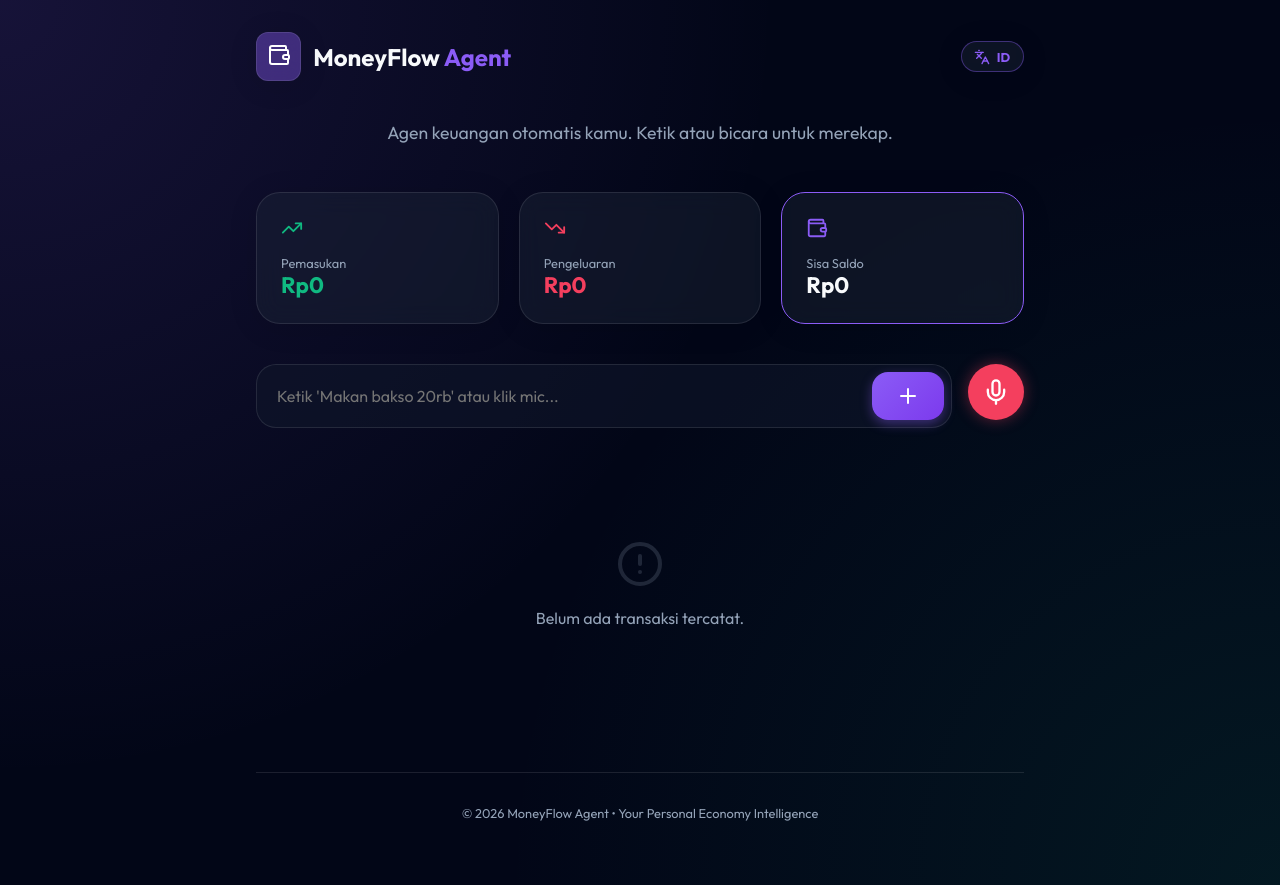
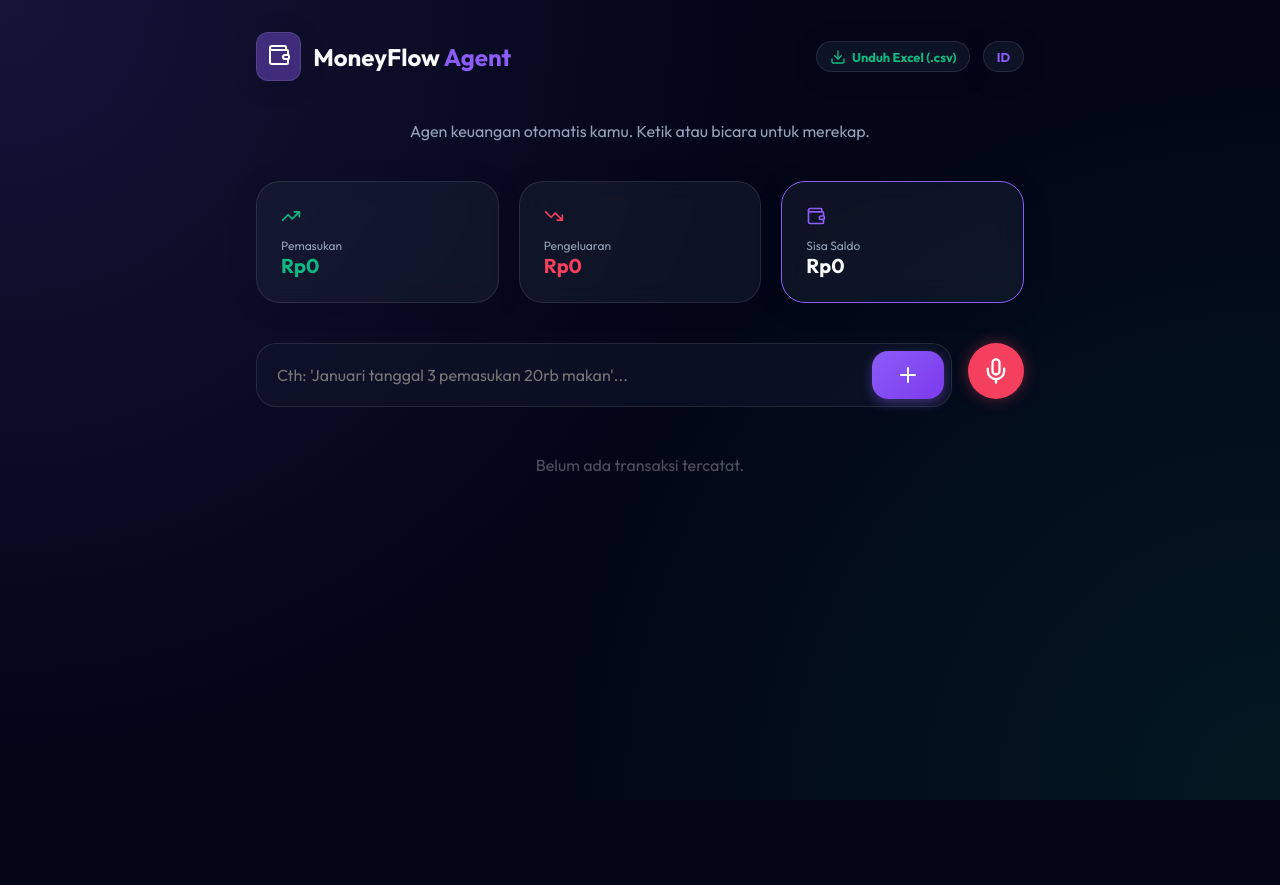
Before and after one commit to vallenpren/Research-Flow-Agent, a React (Vite) app: page / in a window 1280 px wide. After the commit the page ends 800 px from the top, so only its background shows below. Built offline with nearby package versions, Linux system fonts and the light colour scheme.

Commit message:
feat: improved NLP parsing and added Excel export

```diff
--- a/src/App.tsx
+++ b/src/App.tsx
@@ -9,7 +9,9 @@ import {
   Languages,
   Trash2,
   BarChart3,
-  AlertCircle
+  AlertCircle,
+  Download,
+  CheckCircle2
 } from 'lucide-react';
 import { motion, AnimatePresence } from 'framer-motion';
 import {
@@ -45,6 +47,7 @@ const translations = {
     bal: "Current Balance",
     chart_title: "Financial Trends (Daily)",
     btn_clear: "Reset Data",
+    btn_export: "Export to Excel",
     table_in: "Income Record",
     table_out: "Expense Record",
     table_hist: "Daily Balance History",
@@ -58,13 +61,14 @@ const translations = {
     title: "MoneyFlow",
     agent: "Agent",
     tagline: "Agen keuangan otomatis kamu. Ketik atau bicara untuk merekap.",
-    placeholder: "Ketik 'Makan bakso 20rb' atau klik mic...",
+    placeholder: "Cth: 'Januari tanggal 3 pemasukan 20rb makan'...",
     listening: "Mendengarkan...",
     inc: "Pemasukan",
     exp: "Pengeluaran",
     bal: "Sisa Saldo",
     chart_title: "Tren Keuangan (Harian)",
     btn_clear: "Reset Data",
+    btn_export: "Unduh Excel (.csv)",
     table_in: "Tabel Pemasukan",
     table_out: "Tabel Pengeluaran",
     table_hist: "Tabel Riwayat Saldo",
@@ -74,6 +78,13 @@ const translations = {
     col_rem: "Sisa",
     no_data: "Belum ada transaksi tercatat."
   }
+};
+
+const monthsMap: { [key: string]: number } = {
+  januari: 0, january: 0, february: 1, februari: 1, march: 2, maret: 2,
+  april: 3, may: 4, mei: 4, june: 5, juni: 5, july: 6, juli: 6,
+  august: 7, agustus: 7, september: 8, october: 9, oktober: 9,
+  november: 10, december: 11, desember: 11
 };
 
 const App: React.FC = () => {
@@ -86,59 +97,75 @@ const App: React.FC = () => {
     return saved ? JSON.parse(saved) : [];
   });
 
-  // Persist Data
   useEffect(() => {
     localStorage.setItem('moneyflow_data', JSON.stringify(transactions));
   }, [transactions]);
 
-  // --- CORE LOGIC: PARSING ---
+  // --- IMPROVED NLP PARSING ---
   const processInput = (input: string) => {
     if (!input.trim()) return;
 
-    // Detection logic for Indonesian & English amounts
-    // Supports 20rb, 20.000, 20k, 1juta, etc.
+    const lower = input.toLowerCase();
+
+    // 1. Extract Amount
     const amountMatch = input.match(/(\d+[\d,.]*)[\s.]*(rb|ribu|k|000|juta|jt|million|m)?/i);
     let amount = 0;
-
     if (amountMatch) {
       let rawNum = amountMatch[1].replace(/[,.]/g, '');
       amount = parseInt(rawNum);
       const suffix = (amountMatch[2] || '').toLowerCase();
-
       if (suffix.includes('rb') || suffix.includes('ribu') || suffix.includes('k')) amount *= 1000;
       if (suffix.includes('juta') || suffix.includes('jt') || suffix.includes('million') || suffix.includes('m')) amount *= 1000000;
     }
 
-    const lower = input.toLowerCase();
+    // 2. Extract Date & Month
+    let targetDate = new Date();
+    const dayMatch = lower.match(/tanggal\s+(\d+)|date\s+(\d+)/i);
+    const day = dayMatch ? parseInt(dayMatch[1] || dayMatch[2]) : targetDate.getDate();
+
+    let monthFound = targetDate.getMonth();
+    for (const m in monthsMap) {
+      if (lower.includes(m)) {
+        monthFound = monthsMap[m];
+        break;
+      }
+    }
+    targetDate.setMonth(monthFound);
+    targetDate.setDate(day);
+
+    // 3. Extract Type
     let type: 'income' | 'expense' = 'expense';
-    // Income keywords
-    const incWords = ['gaji', 'masuk', 'pemasukan', 'income', 'tambah', 'bonus', 'salary', 'received'];
-    if (incWords.some(w => lower.includes(w))) {
-      type = 'income';
-    }
+    const incWords = ['gaji', 'masuk', 'pemasukan', 'income', 'tambah', 'bonus', 'received', 'untung'];
+    if (incWords.some(w => lower.includes(w))) type = 'income';
+
+    // 4. Extract Description
+    let description = input
+      .replace(/(\d+[\d,.]*)[\s.]*(rb|ribu|k|000|juta|jt|million|m)?/i, '')
+      .replace(/tanggal\s+\d+|date\s+\d+/gi, '')
+      .replace(new RegExp(Object.keys(monthsMap).join('|'), 'gi'), '')
+      .replace(/pemasukan|pengeluaran|income|expense|masuk|keluar/gi, '')
+      .trim();
+
+    if (!description) description = type === 'income' ? 'Pemasukan' : 'Pengeluaran';
 
     if (amount > 0) {
       const newTx: Transaction = {
         id: Date.now().toString(),
-        date: new Date().toISOString().split('T')[0],
-        description: input.replace(/(\d+).*/, '').trim() || (type === 'income' ? 'Income' : 'Expense'),
+        date: targetDate.toISOString().split('T')[0],
+        description,
         amount,
         type
       };
       setTransactions([newTx, ...transactions]);
       setFinanceInput('');
     } else {
-      alert(lang === 'id' ? "Duh, nominal uangnya tidak terbaca. Coba ketik: 'Bakso 20rb'" : "Amount not detected. Try: 'Lunch 50k'");
+      alert(lang === 'id' ? "Format tidak terbaca. Contoh: 'Gaji 5juta bulan Januari tanggal 2'" : "Format error. Example: 'Salary 5000 in January date 2'");
     }
   };
 
-  // --- VOICE ACTION ---
   const toggleListening = () => {
     const SpeechRecognition = (window as any).SpeechRecognition || (window as any).webkitSpeechRecognition;
-    if (!SpeechRecognition) {
-      alert("Speech recognition not supported in this browser.");
-      return;
-    }
+    if (!SpeechRecognition) return;
     const recognition = new SpeechRecognition();
     recognition.lang = lang === 'id' ? 'id-ID' : 'en-US';
     recognition.onstart = () => setIsListening(true);
@@ -151,7 +178,29 @@ const App: React.FC = () => {
     recognition.start();
   };
 
-  // --- CALCULATIONS ---
+  // --- DATA EXPORT TO EXCEL (CSV) ---
+  const exportToCSV = () => {
+    const headers = ["Date", "Description", "Type", "Amount"];
+    const rows = transactions.map(tx => [
+      tx.date,
+      tx.description,
+      tx.type.toUpperCase(),
+      tx.amount
+    ]);
+
+    let csvContent = "data:text/csv;charset=utf-8,"
+      + headers.join(",") + "\n"
+      + rows.map(e => e.join(",")).join("\n");
+
+    const encodedUri = encodeURI(csvContent);
+    const link = document.createElement("a");
+    link.setAttribute("href", encodedUri);
+    link.setAttribute("download", `MoneyFlow_Report_${new Date().toISOString().split('T')[0]}.csv`);
+    document.body.appendChild(link);
+    link.click();
+    document.body.removeChild(link);
+  };
+
   const totalIn = transactions.filter(tx => tx.type === 'income').reduce((s, tx) => s + tx.amount, 0);
   const totalOut = transactions.filter(tx => tx.type === 'expense').reduce((s, tx) => s + tx.amount, 0);
   const balance = totalIn - totalOut;
@@ -163,18 +212,15 @@ const App: React.FC = () => {
     return acc;
   }, {});
 
-  const chartData = Object.values(groupedByDate).sort((a: any, b: any) => a.date.localeCompare(b.date));
-
-  // Running Balance Calculation
+  const sortedDates = Object.values(groupedByDate).sort((a: any, b: any) => a.date.localeCompare(b.date));
   let running = 0;
-  const historyData = chartData.map((d: any) => {
+  const historyData = sortedDates.map((d: any) => {
     running += (d.in - d.out);
     return { ...d, balance: running };
   });
 
   return (
     <div className="container">
-      {/* Top Navbar */}
       <nav style={{ display: 'flex', justifyContent: 'space-between', alignItems: 'center', marginBottom: '2.5rem' }}>
         <div style={{ display: 'flex', alignItems: 'center', gap: '0.75rem' }}>
           <div className="glass-card" style={{ padding: '0.6rem', borderRadius: '0.75rem', background: 'var(--primary-glow)' }}>
@@ -182,109 +228,88 @@ const App: React.FC = () => {
           </div>
           <span style={{ fontSize: '1.5rem', fontWeight: 'bold' }}>{t.title} <span style={{ color: 'var(--primary)' }}>{t.agent}</span></span>
         </div>
-        <button
-          className="glass-card"
-          style={{ padding: '0.4rem 0.8rem', fontSize: '0.8rem', fontWeight: 'bold', display: 'flex', alignItems: 'center', gap: '0.4rem', border: '1px solid var(--primary-glow)', color: 'var(--primary)' }}
-          onClick={() => setLang(lang === 'id' ? 'en' : 'id')}
-        >
-          <Languages size={16} /> {lang.toUpperCase()}
+        <div style={{ display: 'flex', gap: '0.8rem' }}>
+          <button className="glass-card" style={{ padding: '0.4rem 0.8rem', fontSize: '0.8rem', fontWeight: 'bold', display: 'flex', alignItems: 'center', gap: '0.4rem', color: 'var(--secondary)' }} onClick={exportToCSV}>
+            <Download size={16} /> {t.btn_export}
           </button>
+          <button className="glass-card" style={{ padding: '0.4rem 0.8rem', fontSize: '0.8rem', fontWeight: 'bold', color: 'var(--primary)' }} onClick={() => setLang(lang === 'id' ? 'en' : 'id')}>
+             {lang.toUpperCase()}
+          </button>
+        </div>
       </nav>
 
-      {/* Hero Header */}
-      <motion.div initial={{ opacity: 0, y: 10 }} animate={{ opacity: 1, y: 0 }} style={{ textAlign: 'center', marginBottom: '3rem' }}>
-        <p style={{ color: 'var(--text-muted)', fontSize: '1.1rem' }}>{t.tagline}</p>
+      <motion.div initial={{ opacity: 0, y: 10 }} animate={{ opacity: 1, y: 0 }} style={{ textAlign: 'center', marginBottom: '2.5rem' }}>
+        <p style={{ color: 'var(--text-muted)', fontSize: '1rem' }}>{t.tagline}</p>
       </motion.div>
 
-      {/* Main Stats Card */}
       <div style={{ display: 'grid', gridTemplateColumns: 'repeat(auto-fit, minmax(200px, 1fr))', gap: '1.25rem', marginBottom: '2.5rem' }}>
-        <motion.div whileHover={{ y: -5 }} className="glass-card">
-          <TrendingUp color="var(--secondary)" size={22} style={{ marginBottom: '0.75rem' }} />
-          <p style={{ color: 'var(--text-muted)', fontSize: '0.8rem' }}>{t.inc}</p>
-          <h3 style={{ fontSize: '1.4rem', fontWeight: '700', color: 'var(--secondary)' }}>Rp{totalIn.toLocaleString()}</h3>
-        </motion.div>
-        <motion.div whileHover={{ y: -5 }} className="glass-card">
-          <TrendingDown color="var(--accent)" size={22} style={{ marginBottom: '0.75rem' }} />
-          <p style={{ color: 'var(--text-muted)', fontSize: '0.8rem' }}>{t.exp}</p>
-          <h3 style={{ fontSize: '1.4rem', fontWeight: '700', color: 'var(--accent)' }}>Rp{totalOut.toLocaleString()}</h3>
-        </motion.div>
-        <motion.div whileHover={{ y: -5 }} className="glass-card" style={{ border: '1px solid var(--primary)' }}>
-          <Wallet color="var(--primary)" size={22} style={{ marginBottom: '0.75rem' }} />
-          <p style={{ color: 'var(--text-muted)', fontSize: '0.8rem' }}>{t.bal}</p>
-          <h3 style={{ fontSize: '1.4rem', fontWeight: '700' }}>Rp{balance.toLocaleString()}</h3>
-        </motion.div>
+        <div className="glass-card">
+          <TrendingUp color="var(--secondary)" size={20} />
+          <p style={{ color: 'var(--text-muted)', fontSize: '0.75rem', marginTop: '0.5rem' }}>{t.inc}</p>
+          <h3 style={{ fontSize: '1.25rem', fontWeight: '700', color: 'var(--secondary)' }}>Rp{totalIn.toLocaleString()}</h3>
+        </div>
+        <div className="glass-card">
+          <TrendingDown color="var(--accent)" size={20} />
+          <p style={{ color: 'var(--text-muted)', fontSize: '0.75rem', marginTop: '0.5rem' }}>{t.exp}</p>
+          <h3 style={{ fontSize: '1.25rem', fontWeight: '700', color: 'var(--accent)' }}>Rp{totalOut.toLocaleString()}</h3>
+        </div>
+        <div className="glass-card" style={{ border: '1px solid var(--primary)' }}>
+          <Wallet color="var(--primary)" size={20} />
+          <p style={{ color: 'var(--text-muted)', fontSize: '0.75rem', marginTop: '0.5rem' }}>{t.bal}</p>
+          <h3 style={{ fontSize: '1.25rem', fontWeight: '700' }}>Rp{balance.toLocaleString()}</h3>
+        </div>
       </div>
 
-      <main>
-        {/* Input Control Center */}
       <div style={{ display: 'flex', gap: '1rem', marginBottom: '3rem' }}>
         <div style={{ flex: 1, position: 'relative' }}>
-             <input
-               className="input-field"
-               style={{ height: '4rem', paddingLeft: '1.25rem', fontSize: '1rem', borderRadius: '1.25rem' }}
-               placeholder={isListening ? t.listening : t.placeholder}
-               value={financeInput}
-               onChange={(e) => setFinanceInput(e.target.value)}
-               onKeyDown={(e) => e.key === 'Enter' && processInput(financeInput)}
-             />
-             <motion.button
-               whileTap={{ scale: 0.95 }}
-               className="btn-primary"
-               style={{ position: 'absolute', right: '8px', top: '8px', bottom: '8px', borderRadius: '1rem', padding: '0 1.5rem' }}
-               onClick={() => processInput(financeInput)}
-             >
+           <input className="input-field" style={{ height: '4rem', paddingLeft: '1.25rem', fontSize: '1rem', borderRadius: '1.25rem' }} placeholder={isListening ? t.listening : t.placeholder} value={financeInput} onChange={(e) => setFinanceInput(e.target.value)} onKeyDown={(e) => e.key === 'Enter' && processInput(financeInput)} />
+           <button className="btn-primary" style={{ position: 'absolute', right: '8px', top: '8px', bottom: '8px', borderRadius: '1rem', padding: '0 1.5rem' }} onClick={() => processInput(financeInput)}>
              <Plus size={24} />
-             </motion.button>
+           </button>
         </div>
         <button className={`mic-btn ${isListening ? 'listening' : ''}`} onClick={toggleListening}>
           <Mic size={28} />
         </button>
       </div>
 
-        {/* Charts & Reports */}
       <AnimatePresence>
         {transactions.length > 0 ? (
-            <div style={{ display: 'flex', flexDirection: 'column', gap: '2.5rem' }}>
-
-              {/* Chart Card */}
-              <div className="glass-card" style={{ padding: '2rem' }}>
-                <h4 style={{ marginBottom: '1.5rem', display: 'flex', alignItems: 'center', gap: '0.6rem' }}>
-                  <BarChart3 size={20} color="var(--primary)" /> {t.chart_title}
-                </h4>
-                <div style={{ height: '300px', width: '100%' }}>
+          <div style={{ display: 'flex', flexDirection: 'column', gap: '2rem' }}>
+            <div className="glass-card">
+              <h4 style={{ marginBottom: '1.5rem', display: 'flex', alignItems: 'center', gap: '0.5rem' }}><BarChart3 size={18} /> {t.chart_title}</h4>
+              <div style={{ height: '250px' }}>
                 <ResponsiveContainer width="100%" height="100%">
                   <BarChart data={historyData}>
                     <CartesianGrid strokeDasharray="3 3" stroke="rgba(255,255,255,0.05)" />
-                      <XAxis dataKey="date" stroke="var(--text-muted)" fontSize={12} />
-                      <YAxis stroke="var(--text-muted)" fontSize={12} />
-                      <Tooltip contentStyle={{ background: '#1e293b', border: 'none', borderRadius: '1rem', boxShadow: '0 10px 25px rgba(0,0,0,0.5)' }} />
+                    <XAxis dataKey="date" stroke="var(--text-muted)" fontSize={10} />
+                    <YAxis stroke="var(--text-muted)" fontSize={10} />
+                    <Tooltip contentStyle={{ background: '#1e293b', border: 'none', borderRadius: '1rem' }} />
                     <Legend verticalAlign="top" height={36}/>
-                      <Bar name={t.inc} dataKey="in" fill="var(--secondary)" radius={[6, 6, 0, 0]} />
-                      <Bar name={t.exp} dataKey="out" fill="var(--accent)" radius={[6, 6, 0, 0]} />
+                    <Bar name={t.inc} dataKey="in" fill="var(--secondary)" radius={[4, 4, 0, 0]} />
+                    <Bar name={t.exp} dataKey="out" fill="var(--accent)" radius={[4, 4, 0, 0]} />
                   </BarChart>
                 </ResponsiveContainer>
               </div>
             </div>
 
-              {/* Grid for Tables (Record In & Record Out) */}
-              <div style={{ display: 'grid', gridTemplateColumns: 'repeat(auto-fit, minmax(300px, 1fr))', gap: '2rem' }}>
+            <div style={{ display: 'grid', gridTemplateColumns: 'repeat(auto-fit, minmax(300px, 1fr))', gap: '1.5rem' }}>
               <div className="glass-card">
-                  <h4 style={{ marginBottom: '1rem', color: 'var(--secondary)', display: 'flex', alignItems: 'center', gap: '0.5rem' }}><TrendingUp size={18} /> {t.table_in}</h4>
+                <h4 style={{ marginBottom: '1rem', color: 'var(--secondary)' }}>{t.table_in}</h4>
                 <table className="finance-table">
                   <thead><tr><th>{t.col_date}</th><th>{t.col_desc}</th><th>{t.col_amt}</th></tr></thead>
                   <tbody>
-                      {transactions.filter(tx => tx.type === 'income').slice(0, 5).map(tx => (
+                    {transactions.filter(tx => tx.type === 'income').slice(0, 10).map(tx => (
                       <tr key={tx.id}><td>{tx.date}</td><td>{tx.description}</td><td className="amount-in">+{tx.amount.toLocaleString()}</td></tr>
                     ))}
                   </tbody>
                 </table>
               </div>
               <div className="glass-card">
-                  <h4 style={{ marginBottom: '1rem', color: 'var(--accent)', display: 'flex', alignItems: 'center', gap: '0.5rem' }}><TrendingDown size={18} /> {t.table_out}</h4>
+                <h4 style={{ marginBottom: '1rem', color: 'var(--accent)' }}>{t.table_out}</h4>
                 <table className="finance-table">
                   <thead><tr><th>{t.col_date}</th><th>{t.col_desc}</th><th>{t.col_amt}</th></tr></thead>
                   <tbody>
-                      {transactions.filter(tx => tx.type === 'expense').slice(0, 5).map(tx => (
+                    {transactions.filter(tx => tx.type === 'expense').slice(0, 10).map(tx => (
                       <tr key={tx.id}><td>{tx.date}</td><td>{tx.description}</td><td className="amount-out">-{tx.amount.toLocaleString()}</td></tr>
                     ))}
                   </tbody>
@@ -292,49 +317,28 @@ const App: React.FC = () => {
               </div>
             </div>
 
-              {/* History Table (Summary) */}
             <div className="glass-card">
-                <h4 style={{ marginBottom: '1.25rem', display: 'flex', alignItems: 'center', gap: '0.6rem' }}>
-                  <History size={18} color="var(--primary)" /> {t.table_hist}
-                </h4>
+              <h4 style={{ marginBottom: '1rem', color: 'var(--primary)' }}>{t.table_hist}</h4>
               <table className="finance-table">
                 <thead><tr><th>{t.col_date}</th><th>{t.inc}</th><th>{t.exp}</th><th>{t.col_rem}</th></tr></thead>
                 <tbody>
                   {historyData.slice().reverse().map((h, i) => (
-                      <tr key={i}>
-                        <td>{h.date}</td>
-                        <td className="amount-in">{h.in > 0 ? `+${h.in.toLocaleString()}` : '-'}</td>
-                        <td className="amount-out">{h.out > 0 ? `-${h.out.toLocaleString()}` : '-'}</td>
-                        <td style={{ fontWeight: '700' }}>Rp{h.balance.toLocaleString()}</td>
-                      </tr>
+                    <tr key={i}><td>{h.date}</td><td className="amount-in">{h.in > 0 ? `+${h.in.toLocaleString()}` : '-'}</td><td className="amount-out">{h.out > 0 ? `-${h.out.toLocaleString()}` : '-'}</td><td>Rp{h.balance.toLocaleString()}</td></tr>
                   ))}
                 </tbody>
               </table>
             </div>
 
-              {/* Danger Zone */}
-              <div style={{ textAlign: 'center', marginTop: '2rem' }}>
-                 <button
-                  onClick={() => confirm("Reset all data?") && setTransactions([])}
-                  style={{ background: 'transparent', border: '1px solid rgba(244, 63, 94, 0.2)', color: 'var(--accent)', padding: '0.6rem 1.2rem', borderRadius: '0.75rem', cursor: 'pointer', display: 'flex', alignItems: 'center', gap: '0.5rem', margin: '0 auto' }}
-                 >
+            <div style={{ textAlign: 'center' }}>
+               <button onClick={() => confirm("Hapus semua data?") && setTransactions([])} style={{ background: 'transparent', border: '1px solid rgba(244, 63, 94, 0.2)', color: 'var(--accent)', padding: '0.5rem 1rem', borderRadius: '0.5rem', cursor: 'pointer' }}>
                  <Trash2 size={16} /> {t.btn_clear}
                </button>
             </div>
-
           </div>
         ) : (
-            <motion.div initial={{ opacity: 0 }} animate={{ opacity: 1 }} style={{ textAlign: 'center', padding: '4rem 0', color: 'var(--text-muted)' }}>
-               <AlertCircle size={48} style={{ opacity: 0.2, marginBottom: '1rem' }} />
-               <p>{t.no_data}</p>
-            </motion.div>
+          <div style={{ textAlign: 'center', opacity: 0.3 }}>{t.no_data}</div>
         )}
       </AnimatePresence>
-      </main>
-
-      <footer style={{ marginTop: '5rem', textAlign: 'center', padding: '2rem 0', color: 'var(--text-muted)', fontSize: '0.8rem', borderTop: '1px solid var(--card-border)' }}>
-        <p>&copy; 2026 MoneyFlow Agent • Your Personal Economy Intelligence</p>
-      </footer>
     </div>
   );
 };
```
Lines whose indentation alone changed are shown as unchanged.
